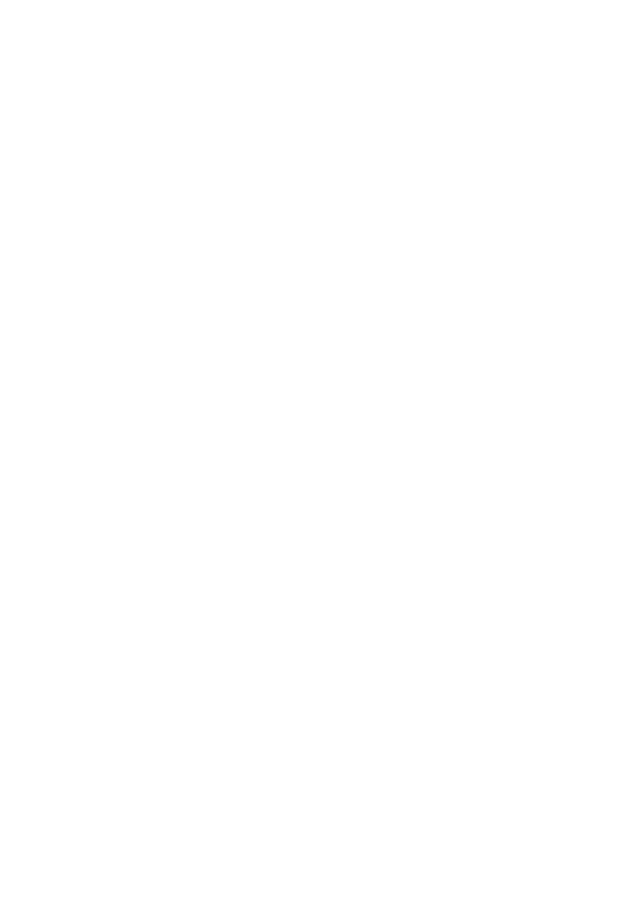
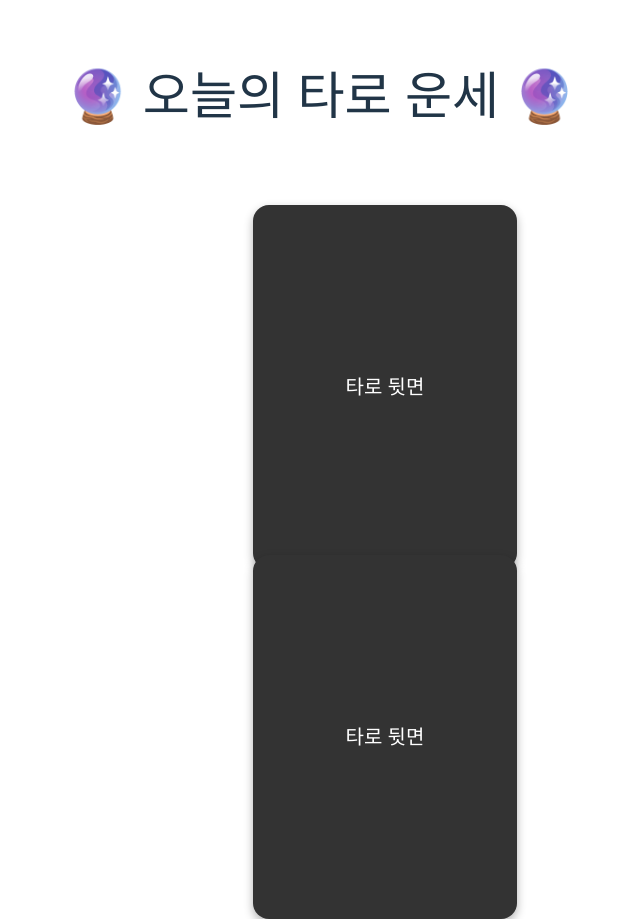
Before and after one commit to seolyeong333/WeatherWeb, a React (Vite) app in the folder frontend/: page /tarotcard in a window 1280 px wide. Before the commit this address had no page. Shown: the whole page, without its empty margins (319-959 px from the left). Before the commit the page ends 800 px from the top, so only its background shows below. Built offline with nearby package versions, Linux system fonts and the light colour scheme.

Commit message:
login & tarot init

```diff
--- a/frontend/package.json
+++ b/frontend/package.json
@@ -10,7 +10,8 @@
     "preview": "vite preview"
   },
   "dependencies": {
-    "react": "^19.0.0",
+    "framer-motion": "^12.9.2",
+    "react": "^19.1.0",
     "react-dom": "^19.0.0",
     "react-router-dom": "^7.5.2"
   },
--- a/frontend/src/App.jsx
+++ b/frontend/src/App.jsx
@@ -5,18 +5,21 @@
 import { BrowserRouter, Routes, Route } from 'react-router-dom';
 import Signup from './pages/Signup';
 import Login from './pages/Login';
+import TarotCard from './pages/horoscope/TarotCard';
+// import TarotFortune from './pages/horoscope/TarotFortun';
 
 function App() {
   const [count, setCount] = useState(0)
 
   return (
     <BrowserRouter>
-    <Routes>
-      <Route path="/signup" element={<Signup />} />
-      <Route path="/login" element={<Login />} />
-    </Routes>
+      <Routes>
+        <Route path="/signup" element={<Signup />} />
+        <Route path="/login" element={<Login />} />
+        <Route path="/tarotcard" element={<TarotCard/>}/>
+      </Routes>
   </BrowserRouter>
-  )
+  );
 }
 
 export default App;
--- /dev/null
+++ b/frontend/src/pages/horoscope/TarotCard.jsx
@@ -0,0 +1,43 @@
+import {useState} from "react";
+import {motion} from "framer-motion";
+import"../../styles/TarotCard.css";
+
+function TarotCard({result}) {
+    const [isFlipped, setFlipped] = useState(false);
+
+    const handleClick = () => {
+        setFlipped( !isFlipped );
+    };
+
+    return (
+        <div className="tarot-page">
+            <h1> 🔮 오늘의 타로 운세 🔮 </h1>
+
+            <motion.div
+                className="card-container"
+                onClick={() => setFlipped(!isFlipped)}
+                animate={{ rotateY: isFlipped ? 180 : 0 }}  // 클릭 시 Y축으로 회전
+                transition={{duration: 0.8}}
+            >
+                    <div className="card">
+                        <div className="card-front"> 타로 뒷면 </div>
+                        <div className="card-back"> 오늘의 운세 : 행운! </div>
+                    </div>
+            </motion.div>
+            <motion.div
+                className="card-container"
+                onClick={() => setFlipped(!isFlipped)}
+                animate={{ rotateY: isFlipped ? 180 : 0 }}  // 클릭 시 Y축으로 회전
+                transition={{duration: 0.8}}
+            >
+                    <div className="card">
+                        <div className="card-front"> 타로 뒷면 </div>
+                        <div className="card-back"> 오늘의 운세 : 행운! </div>
+                    </div>
+            </motion.div>
+
+        </div>
+    );
+}
+
+export default TarotCard;
--- /dev/null
+++ b/frontend/src/pages/horoscope/TarotFortun.jsx
@@ -0,0 +1,57 @@
+// src/components/TarotFortune.jsx
+import { useState } from "react";
+
+const tarotCards = [
+  { name: "태양", meaning: "오늘은 밝고 힘찬 하루가 될 거예요!" },
+  { name: "연인", meaning: "소중한 인연이 찾아올 수 있어요." },
+  { name: "운명의 수레바퀴", meaning: "예상치 못한 기회가 찾아올 거예요." },
+  { name: "힘", meaning: "조금 힘들지만, 결국 해낼 수 있어요." },
+  { name: "은둔자", meaning: "혼자만의 시간이 도움이 될 거예요." }
+];
+
+export default function TarotFortune() {
+  const [selectedCard, setSelectedCard] = useState(null);
+  const [isFlipped, setIsFlipped] = useState(false);
+
+  const pickCard = () => {
+    const randomIndex = Math.floor(Math.random() * tarotCards.length);
+    setSelectedCard(tarotCards[randomIndex]);
+    setIsFlipped(true);
+  };
+
+  const reset = () => {
+    setIsFlipped(false);
+    setSelectedCard(null);
+  };
+
+  return (
+    <div className="flex flex-col items-center justify-center min-h-screen p-4">
+      <h1 className="text-3xl font-bold mb-6">🔮 오늘의 타로 운세 🔮</h1>
+
+      {!isFlipped ? (
+        <div>
+          <p className="mb-4">카드를 눌러 오늘의 운세를 확인하세요!</p>
+          <div
+            className="w-48 h-64 bg-gray-300 rounded-2xl shadow-lg flex items-center justify-center text-4xl cursor-pointer hover:scale-105 transition"
+            onClick={pickCard}
+          >
+            🃏
+          </div>
+        </div>
+      ) : (
+        <div className="text-center">
+          <div className="w-48 h-64 bg-white rounded-2xl shadow-xl flex flex-col items-center justify-center p-4 animate-flip">
+            <h2 className="text-2xl font-semibold mb-2">{selectedCard.name}</h2>
+            <p className="text-base">{selectedCard.meaning}</p>
+          </div>
+          <button
+            onClick={reset}
+            className="mt-6 px-4 py-2 bg-blue-500 text-white rounded-xl hover:bg-blue-600 transition"
+          >
+            다시 뽑기
+          </button>
+        </div>
+      )}
+    </div>
+  );
+}
--- a/frontend/src/pages/login.jsx
+++ b/frontend/src/pages/login.jsx
@@ -1,20 +1,20 @@
 import { useState } from "react";
 
 export function Login() {
-  const [form, setForm] = useState({
+  const [formData, setForm] = useState({
     userId: "",
     password: ""
   });
 
-  const changeHandler = (e) => {
-    setForm({
-      ...form,
-      [e.target.name]: e.target.value
+  let changeHandler = (event) => {
+    setFormData({
+      ...formData,
+      [event.target.name]: event.target.value
     });
   };
 
-  const submitHandler = async (e) => {
-    e.preventDefault();
+  let submitHandler = async (event) => {
+    event.preventDefault();
 
     try {
       const response = await fetch("http://localhost:8080/api/auth/login", {
@@ -22,7 +22,7 @@
         headers: {
           "Content-Type": "application/json"
         },
-        body: JSON.stringify(form)
+        body: JSON.stringify(formData)
       });
 
       if (response.ok) {
--- a/frontend/src/pages/signup.jsx
+++ b/frontend/src/pages/signup.jsx
@@ -1,4 +1,5 @@
 import { useState } from "react";
+import {useNavigate} from "react-router-dom";
 
 function Signup() {   // json 형식입니당.
   const [form, setForm] = useState({
@@ -30,6 +31,7 @@
 
       if (response.ok) {
         alert("회원가입 성공!");
+        navigate("/login")
       } else {
         alert("회원가입 실패 ㅠㅠ");
       }
--- /dev/null
+++ b/frontend/src/styles/TarotCard.css
@@ -0,0 +1,39 @@
+.card-container {
+    perspective: 1000px; /* 3D 효과 */
+    width: 200px;
+    height: 300px;
+    cursor: pointer;
+    margin: 50px auto;
+  }
+
+  .card {
+    width: 100%;
+    height: 100%;
+    position: relative;
+    transform-style: preserve-3d;
+  }
+
+  .card-front,
+  .card-back {
+    position: absolute;
+    width: 100%;
+    height: 100%;
+    backface-visibility: hidden;
+    display: flex;
+    align-items: center;
+    justify-content: center;
+    font-size: 20px;
+    border-radius: 16px;
+    box-shadow: 0 4px 10px rgba(0, 0, 0, 0.3);
+  }
+
+  .card-front {
+    background: #333;
+    color: #fff;
+  }
+
+  .card-back {
+    background: #ffd700;
+    color: #333;
+    transform: rotateY(180deg);
+  }
```
Also changed, not shown: 1 other file (tests, documents, lock files or other folders).
